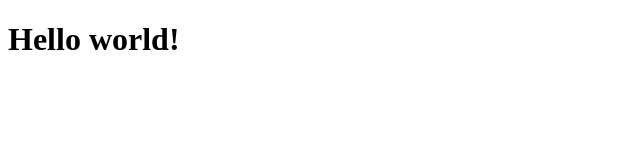
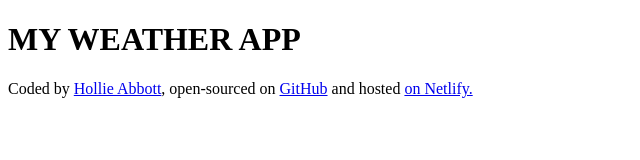
Before and after one commit to hollieincodeland/My-Weather-App, a plain HTML site: page index.html in a window 1280 px wide. Shown: the whole page, without its empty margins (0-640 px from the left). Drawn offline with Linux system fonts and the light colour scheme.

Commit message:
Added links in footer

```diff
--- a/index.html
+++ b/index.html
@@ -6,6 +6,16 @@
     <title>Document</title>
 </head>
 <body>
-    <h1>Hello world!</h1>
+    <h1>MY WEATHER APP</h1>
+    <footer>
+        Coded by
+        <a href="https://github.com/hollieincodeland" target="_blank"> Hollie Abbott</a>,
+     open-sourced on
+        <a href="https://github.com/hollieincodeland/My-Weather-App" target="_blank">GitHub</a>
+        and hosted
+        <a href="https://holliecodes-weatherapp.netlify.app/" target="_blank"
+          >on Netlify.</a
+        >
+    </footer>
 </body>
 </html>
```
